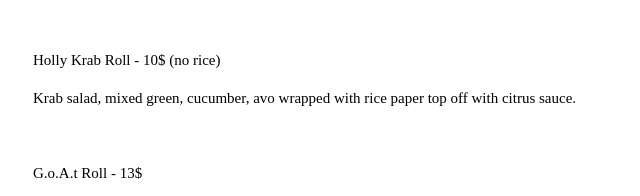
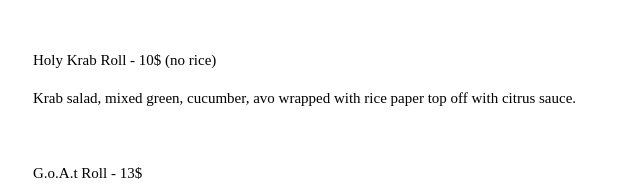
Before and after one commit to s1t3/Template, a plain HTML site: page service2.html in a window 1280 px wide. Shown: the part 1715-1911 px from the top of the page, 111-751 px from the left. Drawn offline with nearby package versions, Linux system fonts and the light colour scheme.

Commit message:
Add files via upload

```diff
--- a/service2.html
+++ b/service2.html
@@ -77,7 +77,7 @@ h1, h2, h3, h4, h5, h6 {
 <p>Sunburnt Roll - 9$ (raw + spicy)</p>
 <p>Spicy krab, cucumber, salmon on top with sliced lemon torched.</p><br>
 
-<p>Holly Krab Roll - 10$ (no rice) </p>
+<p>Holy Krab Roll - 10$ (no rice) </p>
 <p>Krab salad, mixed green, cucumber, avo wrapped with rice paper top off with citrus sauce. </p><br>
 
 <p>G.o.A.t Roll - 13$</p>
```
